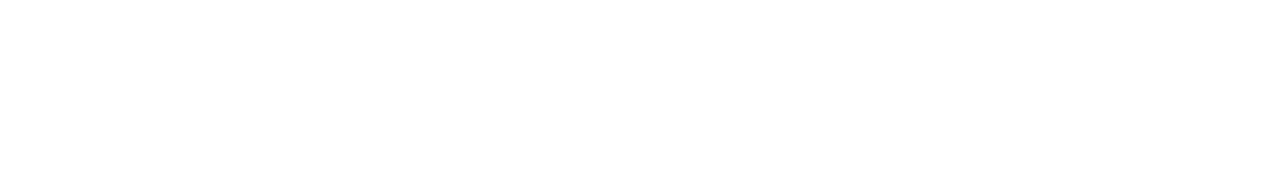
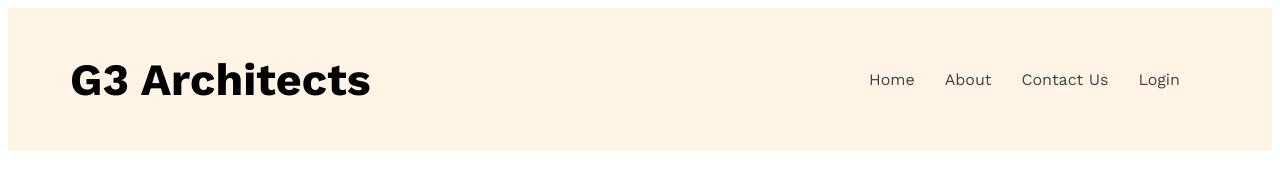
Before and after one commit to tanim542/g3-architects, a plain HTML site: page index.html in a window 1280 px wide. Drawn offline with nearby package versions, Linux system fonts and the light colour scheme.

Commit message:
added nav bar

```diff
--- a/index.html
+++ b/index.html
@@ -1,13 +1,28 @@
 <!DOCTYPE html>
 <html lang="en">
+
 <head>
     <meta charset="UTF-8">
     <meta name="viewport" content="width=device-width, initial-scale=1.0">
     <title>G3 Architects</title>
+    <link rel="stylesheet" href="styles/style.css">
 </head>
-<body>
-    <header>
 
+<body class="work-sans-font">
+    <header class="bg-light">
+        <nav class="navbar display-flex">
+            <h3 class="brand">G3 Architects</h3>
+            <ul class="nav-links display-flex">
+                <li class="nav-item"><a href="" class="nav-link text-gray">Home</a></li>
+                <li class="nav-item"><a href="" class="nav-link text-gray">About</a></li>
+                <li class="nav-item"><a href="" class="nav-link text-gray">Contact Us</a></li>
+                <li class="nav-item"><a href="" class="nav-link text-gray">Login</a></li>
+            </ul>
+        </nav>
+
+        <div class="banner">
+
+        </div>
     </header>
 
     <main>
@@ -18,4 +33,5 @@
 
     </footer>
 </body>
+
 </html>
--- a/styles/style.css
+++ b/styles/style.css
@@ -0,0 +1,58 @@
+@import url('https://fonts.googleapis.com/css2?family=Work+Sans:ital,wght@0,100..900;1,100..900&display=swap');
+
+
+.work-sans-font {
+    font-family: "Work Sans", sans-serif;
+    font-optical-sizing: auto;
+    font-weight: 400;
+    font-style: normal;
+}
+
+/* shared style  */
+
+/* dark 02  */
+.text-gray {
+    color: #424242;
+}
+
+/* dark 03  */
+.text-light-gray {
+    color: #727272;
+}
+
+.bg-light{
+    background-color:rgba(255, 144, 14, 0.1) ;
+}
+
+.display-flex {
+    display: flex;
+}
+
+/* header style  */
+
+/* nav reated style  */
+
+.navbar {
+    justify-content: space-between;
+    align-items: center;
+
+}
+
+.nav-item {
+    list-style: none;
+    margin-right: 30px;
+}
+.brand{
+    font-size:2.8rem;
+    font-weight: 700;
+}
+.nav-link {
+    text-decoration: none;
+    font-weight: 500px;
+
+}
+
+.navbar, .banner{
+    max-width: 1140px;
+    margin: 0 auto;
+}
```
